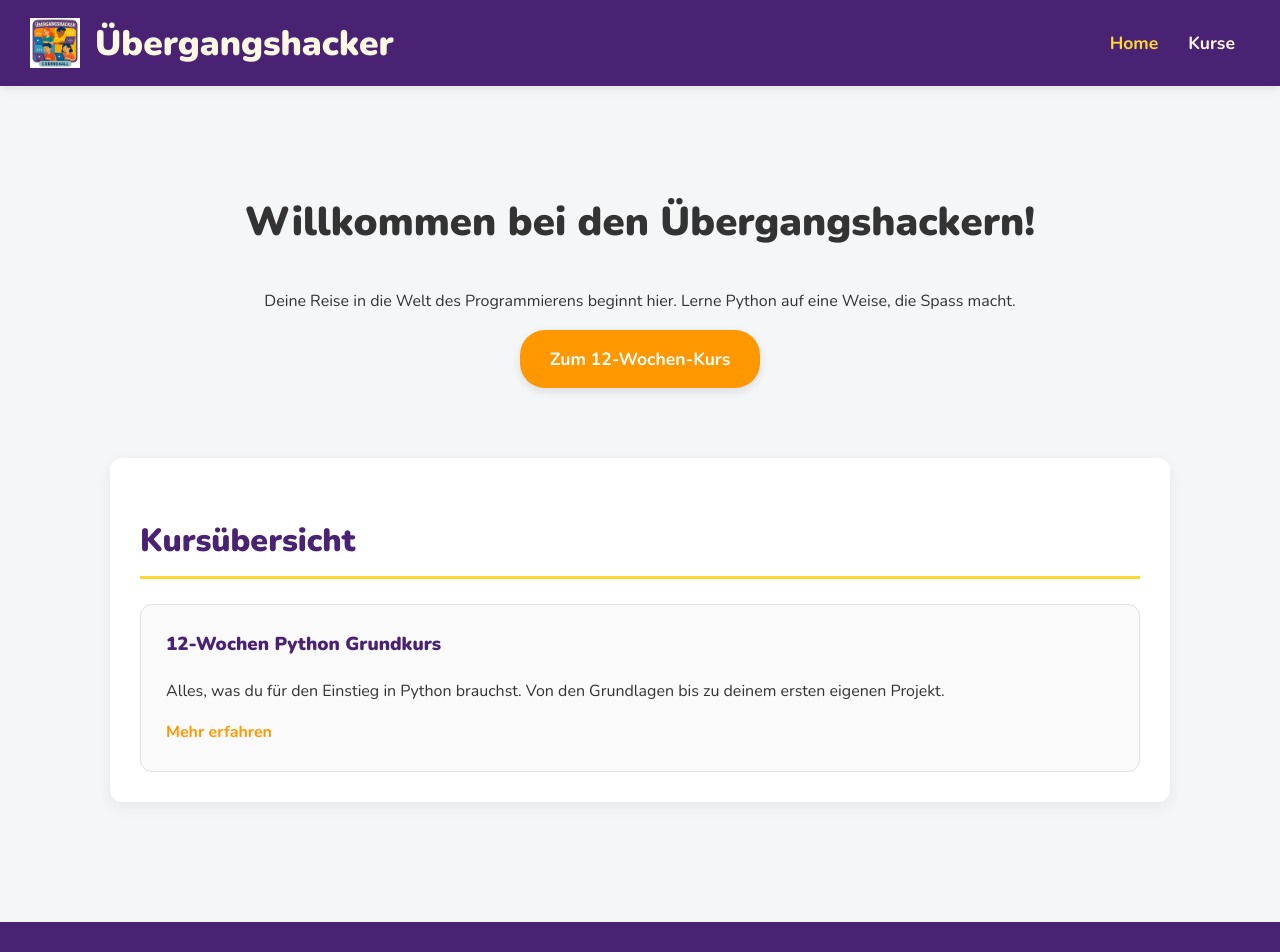
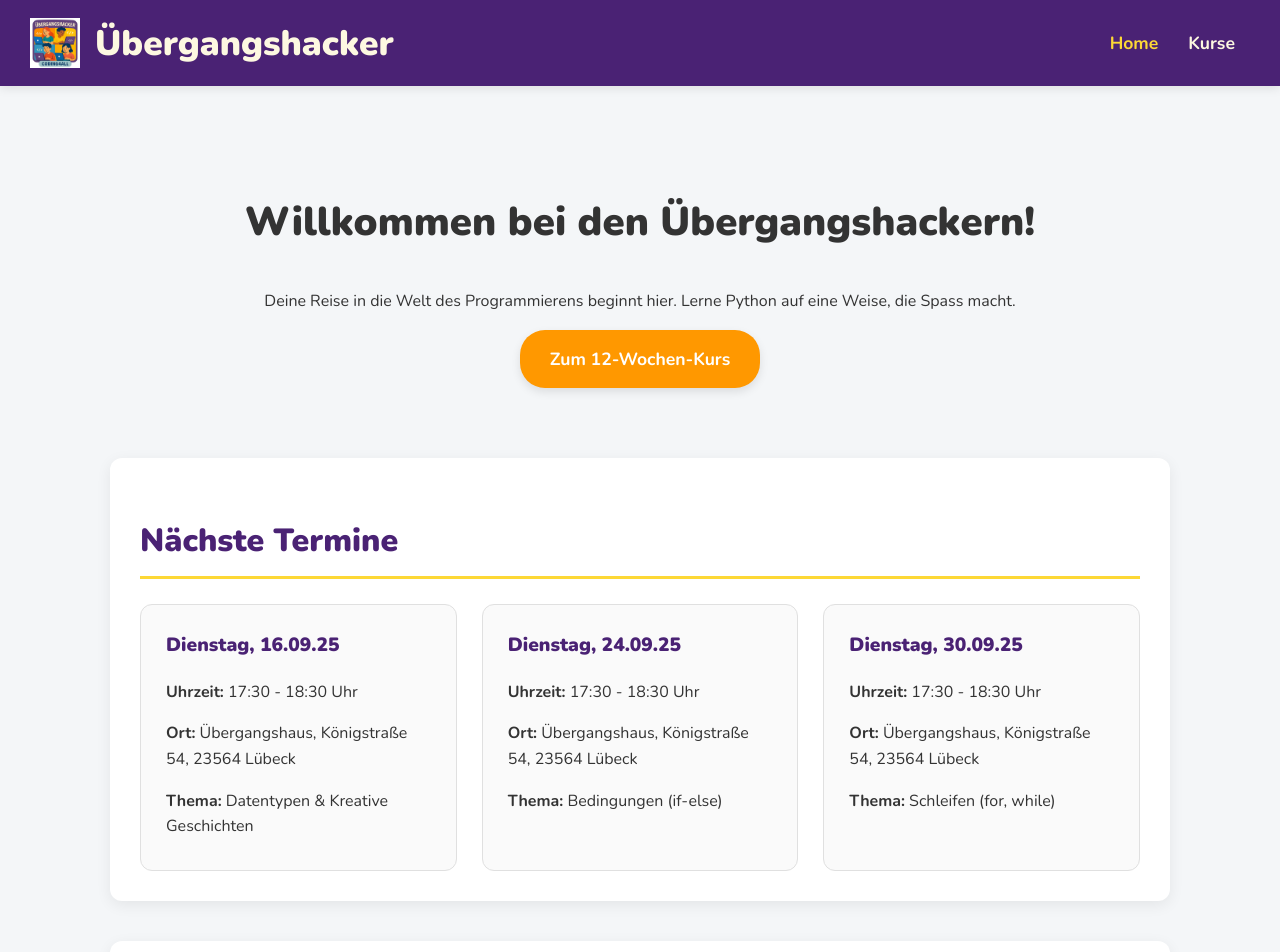
Before and after one commit to hanse-dev/UE-Hacker-Website, a Vue app: page / in a window 1280 px wide. Shown: the top 952 px of the page. Built offline with nearby package versions, Linux system fonts and the light colour scheme.

Commit message:
termine anzeigen

```diff
--- /dev/null
+++ b/public/termine.json
@@ -0,0 +1,26 @@
+[
+  {
+    "id": 1,
+    "date": "Dienstag, 16.09.25",
+    "time": "17:30 - 18:30 Uhr",
+    "location": "Übergangshaus, Königstraße 54, 23564 Lübeck",
+    "topic": "Datentypen & Kreative Geschichten",
+    "link": "/kurs/python-12-wochen-grundkurs#woche-2"
+  },
+  {
+    "id": 2,
+    "date": "Dienstag, 24.09.25",
+    "time": "17:30 - 18:30 Uhr",
+    "location": "Übergangshaus, Königstraße 54, 23564 Lübeck",
+    "topic": "Bedingungen (if-else)",
+    "link": "/kurs/python-12-wochen-grundkurs#woche-3"
+  },
+  {
+    "id": 3,
+    "date": "Dienstag, 30.09.25",
+    "time": "17:30 - 18:30 Uhr",
+    "location": "Übergangshaus, Königstraße 54, 23564 Lübeck",
+    "topic": "Schleifen (for, while)",
+    "link": "/kurs/python-12-wochen-grundkurs#woche-4"
+  }
+]
--- a/src/App.vue
+++ b/src/App.vue
@@ -1,10 +1,12 @@
 <template>
   <div id="app-container">
     <header class="app-header">
-      <div class="header-title">
-        <img src="@/assets/logo.png" alt="Übergangshacker Logo" class="header-logo">
-        <h1>Übergangshacker</h1>
-      </div>
+      <router-link to="/" class="header-title-link">
+        <div class="header-title">
+          <img src="@/assets/logo.png" alt="Übergangshacker Logo" class="header-logo">
+          <h1>Übergangshacker</h1>
+        </div>
+      </router-link>
       <nav>
         <router-link to="/">Home</router-link>
         <router-link to="/kurs/python-12-wochen-grundkurs">Kurse</router-link>
--- a/src/style.css
+++ b/src/style.css
@@ -68,6 +68,10 @@ body {
   color: var(--accent-yellow);
 }
 
+.header-title-link {
+  text-decoration: none;
+}
+
 /* Main Content Styles */
 .app-main {
   flex-grow: 1;
@@ -84,6 +88,8 @@ body {
   padding: 30px;
   border-radius: 12px;
   box-shadow: 0 4px 15px rgba(0,0,0,0.07);
+  width: 100%;
+  box-sizing: border-box;
 }
 
 .app-main h1, .app-main h2, .app-main h3 {
@@ -166,6 +172,44 @@ body {
   color: #fb8c00;
 }
 
+/* Termine Section */
+.termine-list {
+  display: grid;
+  grid-template-columns: repeat(auto-fit, minmax(300px, 1fr));
+  gap: 25px;
+}
+
+.termin-link {
+  text-decoration: none;
+  color: inherit;
+  display: flex;
+  flex-direction: column; /* Ensure vertical layout */
+}
+
+.termin-card {
+  background-color: #fafafa;
+  border: 1px solid var(--border-color);
+  padding: 25px;
+  border-radius: 12px;
+  flex-grow: 1; /* Allow card to fill the space */
+  transition: transform 0.3s, box-shadow 0.3s;
+}
+
+.termin-link:hover .termin-card {
+  transform: translateY(-5px);
+  box-shadow: 0 8px 20px rgba(0,0,0,0.1);
+}
+
+.termin-card h3 {
+  margin-top: 0;
+  font-size: 1.2em;
+  color: var(--primary-purple);
+}
+
+.termin-card p {
+  margin-bottom: 5px;
+}
+
 /* Footer Styles */
 .app-footer {
   text-align: center;
--- a/src/views/Home.vue
+++ b/src/views/Home.vue
@@ -4,6 +4,20 @@
       <h2>Willkommen bei den Übergangshackern!</h2>
       <p>Deine Reise in die Welt des Programmierens beginnt hier. Lerne Python auf eine Weise, die Spass macht.</p>
       <router-link to="/kurs/python-12-wochen-grundkurs" class="cta-button">Zum 12-Wochen-Kurs</router-link>
+    </section>
+
+    <section id="termine" v-if="termine.length > 0">
+      <h2>Nächste Termine</h2>
+      <div class="termine-list">
+        <router-link v-for="termin in termine" :key="termin.id" :to="termin.link" class="termin-link">
+          <div class="termin-card">
+            <h3>{{ termin.date }}</h3>
+            <p><strong>Uhrzeit:</strong> {{ termin.time }}</p>
+            <p><strong>Ort:</strong> {{ termin.location }}</p>
+            <p><strong>Thema:</strong> {{ termin.topic }}</p>
+          </div>
+        </router-link>
+      </div>
     </section>
 
     <section id="kurse-uebersicht">
@@ -20,7 +34,28 @@
 </template>
 
 <script>
+import { ref, onMounted } from 'vue';
+
 export default {
   name: 'Home',
+  setup() {
+    const termine = ref([]);
+
+    onMounted(async () => {
+      try {
+        const response = await fetch('/termine.json');
+        if (!response.ok) {
+          throw new Error('Network response was not ok');
+        }
+        termine.value = await response.json();
+      } catch (error) {
+        console.error('Could not load termine:', error);
+      }
+    });
+
+    return {
+      termine,
+    };
+  },
 };
 </script>
```
